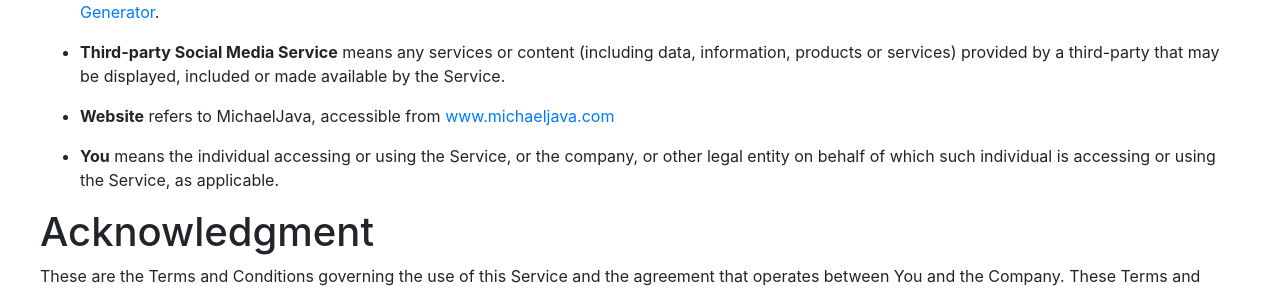
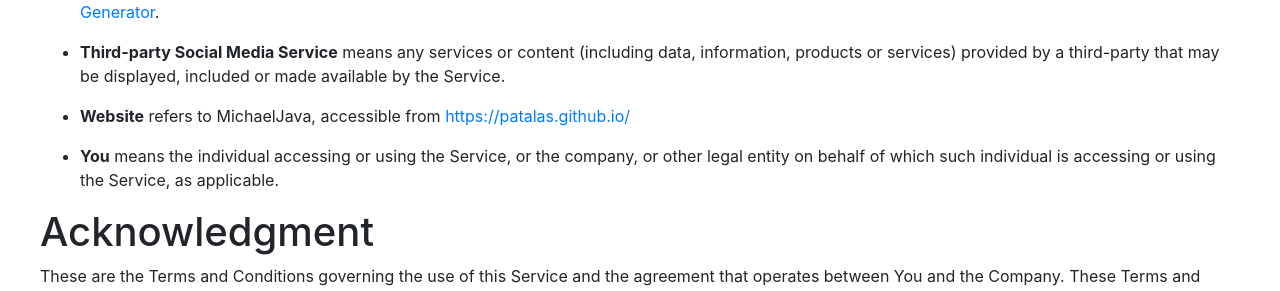
Before and after one commit to patalas/patalas.github.io, a Jekyll site: the page terms.html, which Jekyll copies as it is, in a window 1280 px wide and 900 px high, scrolled down 515 px. Shown: the part 154-445 px from the top of the window. Built offline with Jekyll 4.4.1, drawn with Linux system fonts in a browser that asks for light colours.

Commit message:
Update terms.html

```diff
--- a/terms.html
+++ b/terms.html
@@ -52,7 +52,7 @@
     <p><strong>Third-party Social Media Service</strong> means any services or content (including data, information, products or services) provided by a third-party that may be displayed, included or made available by the Service.</p>
     </li>
     <li>
-    <p><strong>Website</strong> refers to MichaelJava, accessible from <a href="https://www.michaeljava.com" rel="external nofollow noopener" target="_blank">www.michaeljava.com</a></p>
+    <p><strong>Website</strong> refers to MichaelJava, accessible from <a href="https://patalas.github.io" rel="external nofollow noopener" target="_blank">https://patalas.github.io/</a></p>
     </li>
     <li>
     <p><strong>You</strong> means the individual accessing or using the Service, or the company, or other legal entity on behalf of which such individual is accessing or using the Service, as applicable.</p>
```
